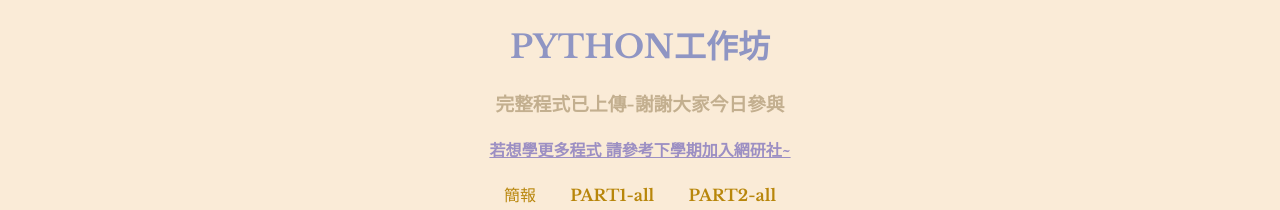
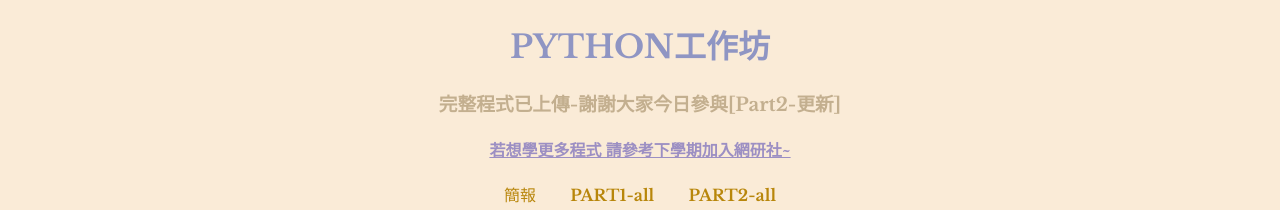
Before and after one commit to Ethan-Tsai/NSYSU_CM_PYTHON, a plain HTML site: page index.html in a window 1280 px wide. Shown: the top 210 px of the page. Drawn offline with nearby package versions, Linux system fonts and the light colour scheme.

Commit message:
Update index.html

```diff
--- a/index.html
+++ b/index.html
@@ -15,7 +15,7 @@
     <h1 style="text-align: center;color:#8F95C3">
         PYTHON工作坊
     </h1>
-    <h3 style="text-align: center;color:#c3af8f">完整程式已上傳-謝謝大家今日參與</h3>
+    <h3 style="text-align: center;color:#c3af8f">完整程式已上傳-謝謝大家今日參與[Part2-更新]</h3>
     <h4 style="text-align: center;color:#c3af8f"><a target="_blank" href="https://www.facebook.com/groups/NsysuMisClub/" style="text-align: center;color:#9c8fc3">若想學更多程式 請參考下學期加入網研社~</a></h4>
     <div style="text-align: center;" id="download">
 
```
